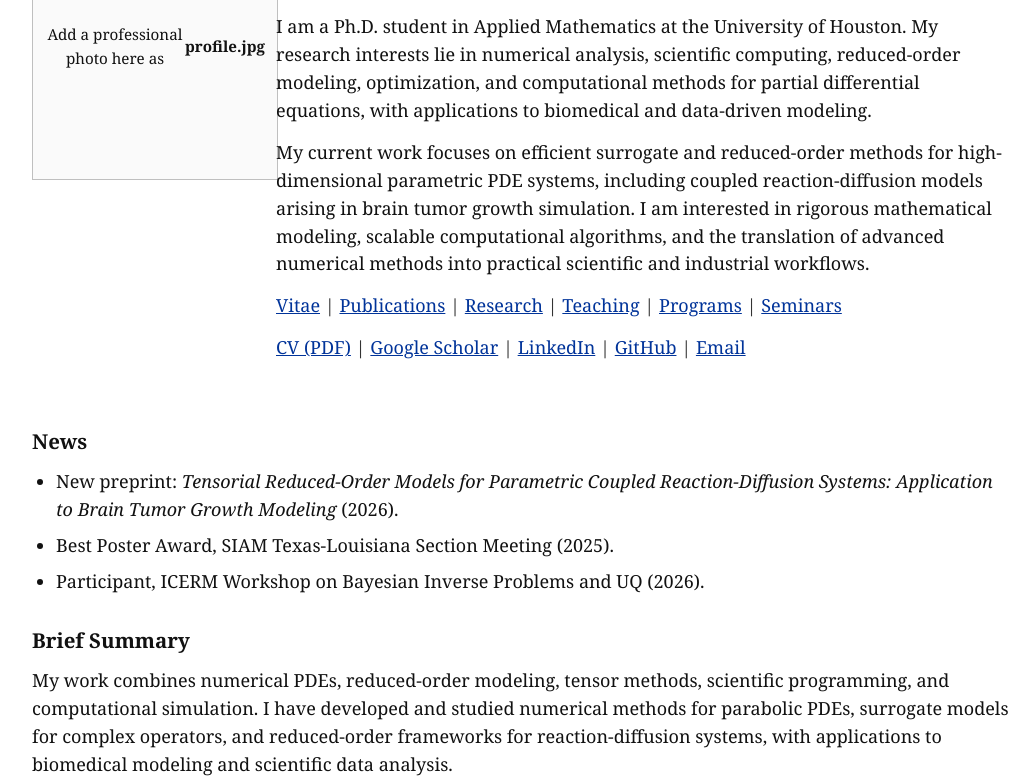
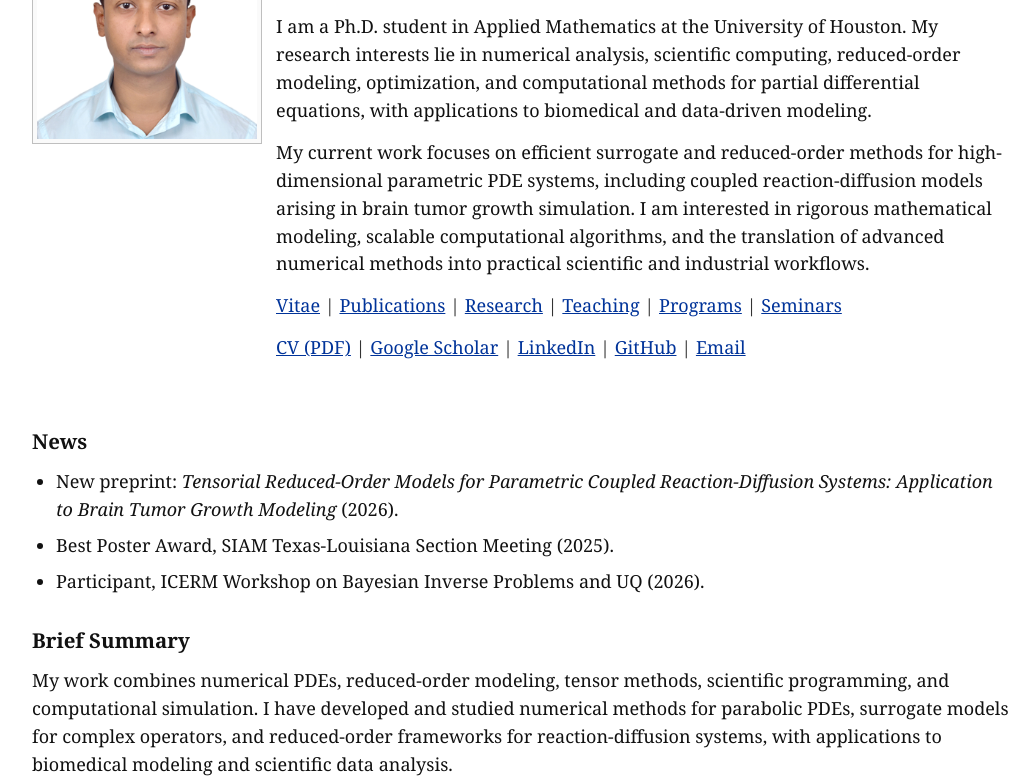
Before and after one commit to ashikislam828/ashikislam828.github.io, a plain HTML site: page index.html in a window 1280 px wide. Shown: the part 155-931 px from the top of the page, without its empty margins (118-1151 px from the left). Drawn offline with Linux system fonts and the light colour scheme.

Commit message:
Update index.html

```diff
--- a/index.html
+++ b/index.html
@@ -24,7 +24,7 @@
 <div class="header-grid">
   <div>
     <!-- Replace the placeholder below with: <img src="profile.jpg" alt="Asikul Islam" class="photo" /> -->
-    <div class="placeholder">Add a professional photo here as <strong>profile.jpg</strong></div>
+    <img src="profile.jpg" alt="Asikul Islam" class="photo" />
   </div>
   <div class="header">
     <h1>Asikul Islam</h1>
```
